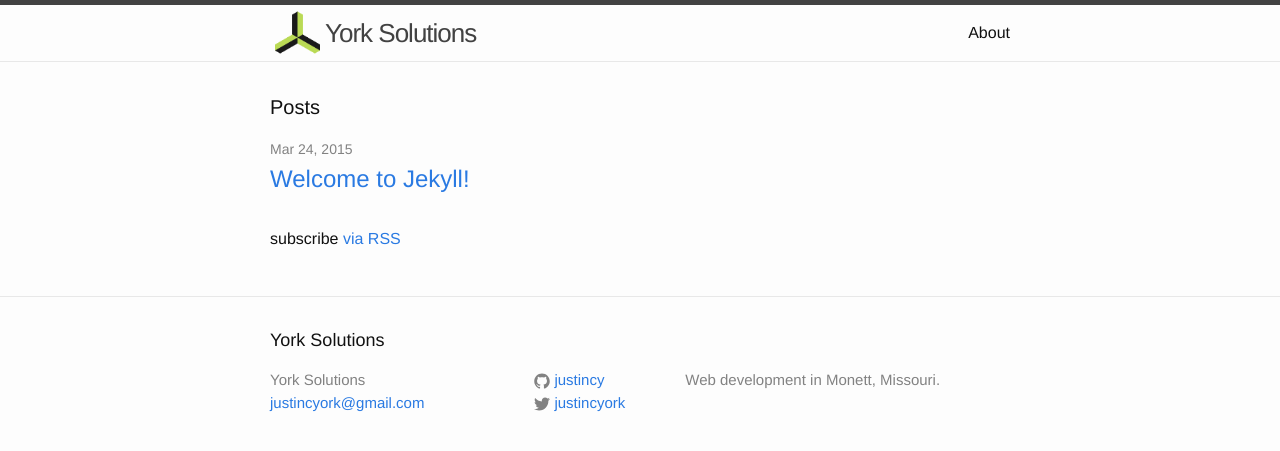
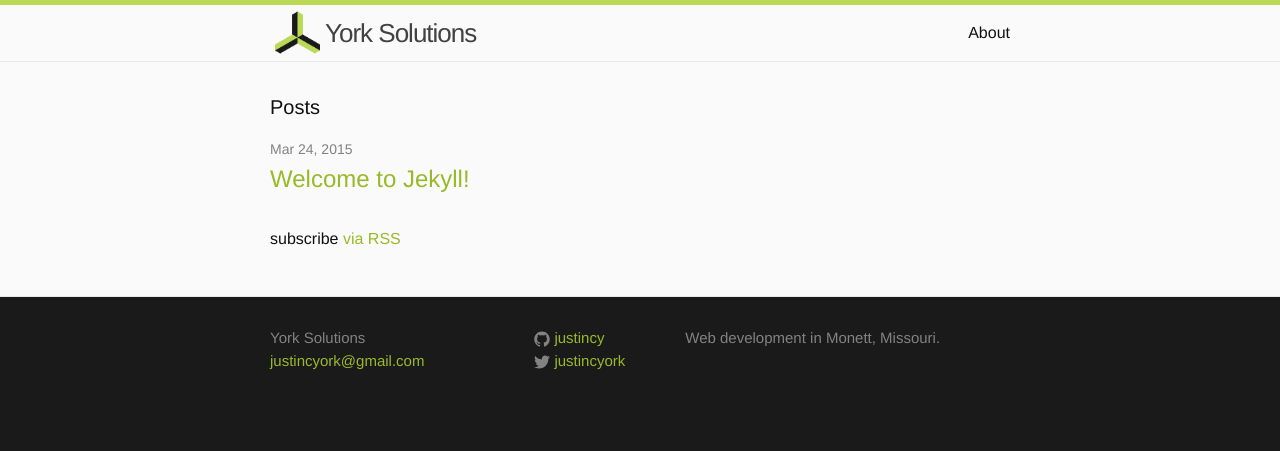
Before and after one commit to justincy/york-solutions.github.io, a Jekyll site: the page built from index.html, in a window 1280 px wide. Shown: the top 451 px of the page. Built offline with Jekyll 4.4.1, drawn with Linux system fonts in a browser that asks for light colours.

Commit message:
css tweaks

```diff
--- a/_includes/footer.html
+++ b/_includes/footer.html
@@ -1,8 +1,6 @@
 <footer class="site-footer">
 
   <div class="wrapper">
-
-    <h2 class="footer-heading">{{ site.title }}</h2>
 
     <div class="footer-col-wrapper">
       <div class="footer-col  footer-col-1">
--- a/_sass/_base.scss
+++ b/_sass/_base.scss
@@ -89,15 +89,11 @@ h1, h2, h3, h4, h5, h6 {
  * Links
  */
 a {
-    color: $brand-color;
+    color: darken($brand-color, 15%);
     text-decoration: none;
 
-    &:visited {
-        color: darken($brand-color, 15%);
-    }
-
     &:hover {
-        color: $text-color;
+        color: darken($brand-color, 35%);
         text-decoration: underline;
     }
 }
--- a/_sass/_layout.scss
+++ b/_sass/_layout.scss
@@ -2,8 +2,9 @@
  * Site header
  */
 .site-header {
-    border-top: 5px solid $grey-color-dark;
+    border-top: 5px solid $brand-color;
     border-bottom: 1px solid $grey-color-light;
+    background-color: $body-color;
     min-height: 56px;
 
     // Positioning context for the mobile navigation icon
@@ -102,11 +103,6 @@
     padding: $spacing-unit 0;
 }
 
-.footer-heading {
-    font-size: 18px;
-    margin-bottom: $spacing-unit / 2;
-}
-
 .contact-list,
 .social-media-list {
     list-style: none;
@@ -169,6 +165,7 @@
  */
 .page-content {
     padding: $spacing-unit 0;
+    background-color: $body-color;
 }
 
 .page-heading {
--- a/assets/css/main.scss
+++ b/assets/css/main.scss
@@ -14,8 +14,9 @@ $base-line-height: 1.5;
 $spacing-unit:     30px;
 
 $text-color:       #111;
-$background-color: #fdfdfd;
-$brand-color:      #2a7ae2;
+$background-color: #1a1a1a;
+$body-color:       #fafafa;
+$brand-color:      #BADA55;
 
 $grey-color:       #828282;
 $grey-color-light: lighten($grey-color, 40%);
```
